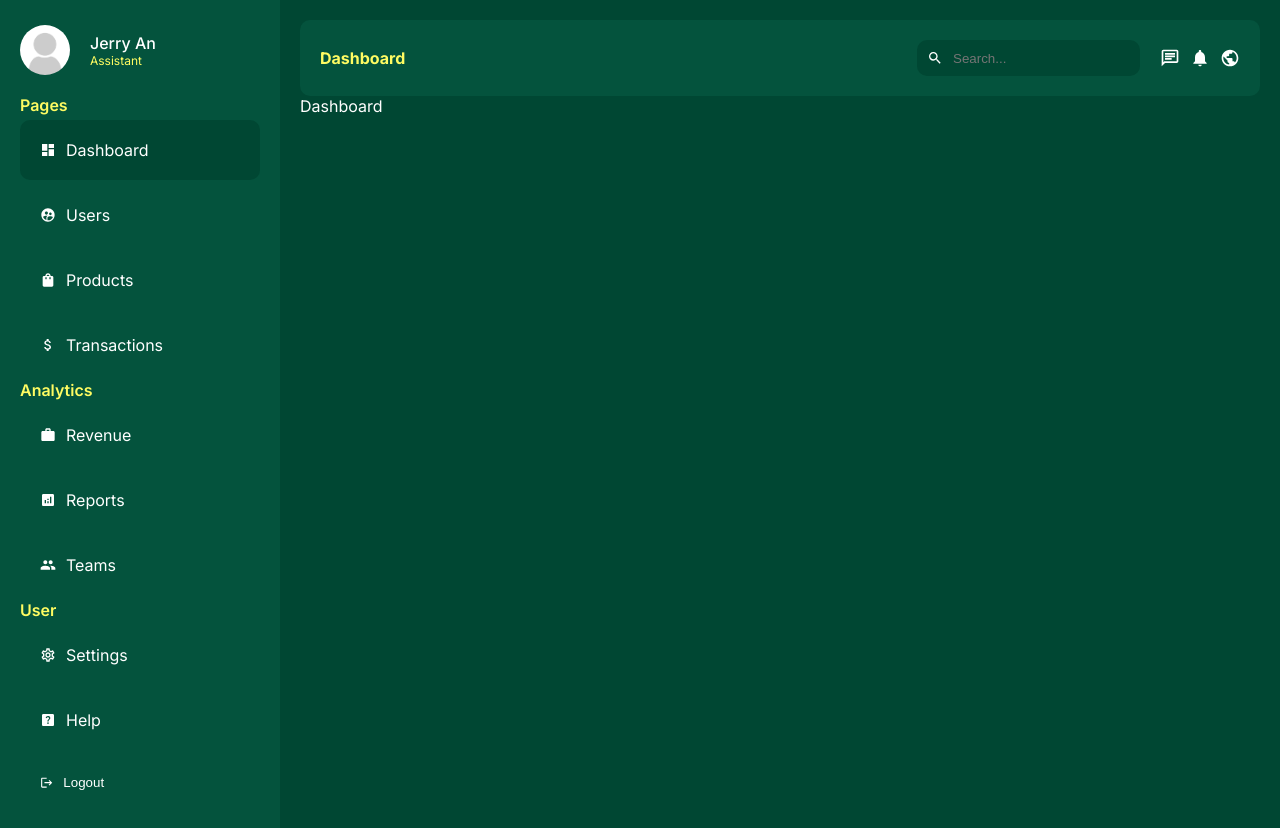
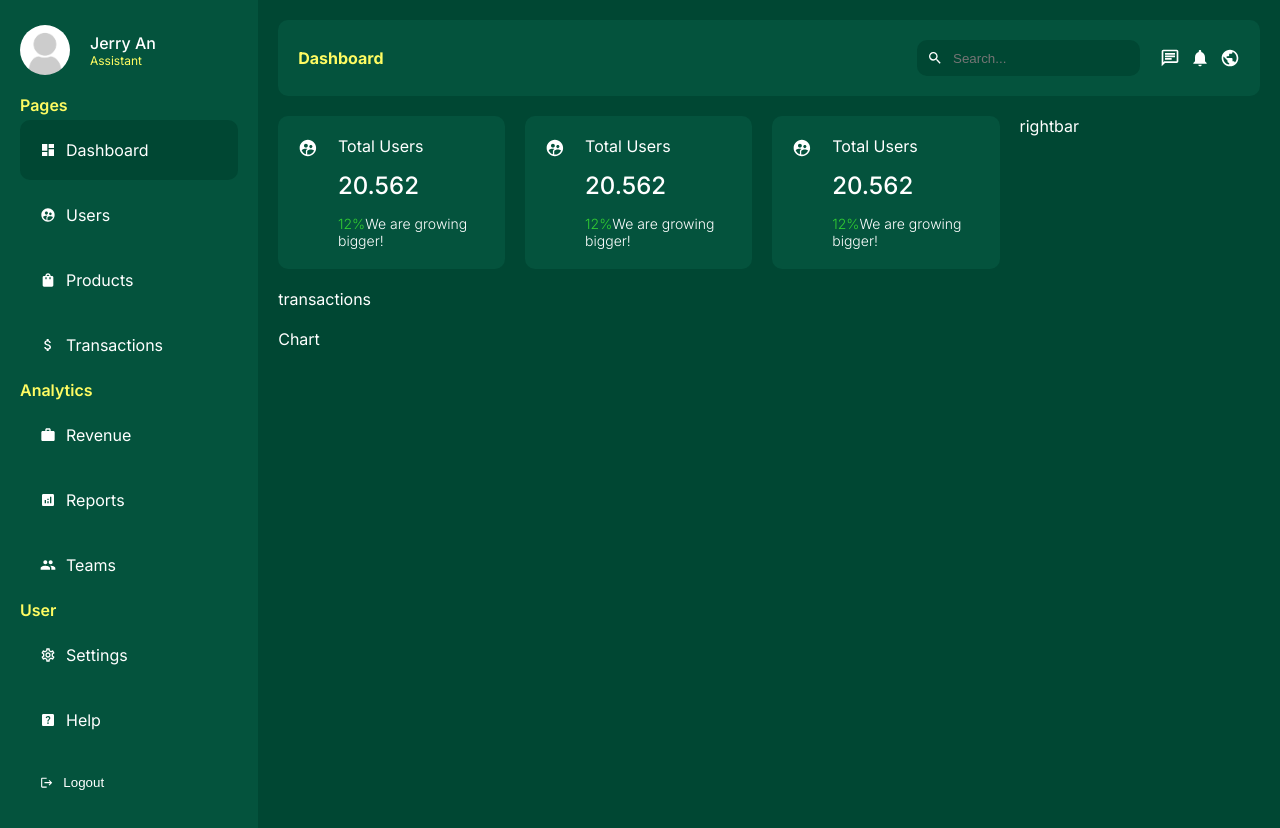
Before and after one commit to sang-phan1194/nextJS-admin-board, a Next.js app: page /dashboard in a window 1280 px wide. Built offline with nearby package versions, Linux system fonts and the light colour scheme.

Commit message:
add ui components for dashboard and mino changes

```diff
--- a/app/dashboard/page.jsx
+++ b/app/dashboard/page.jsx
@@ -1,9 +1,26 @@
-
+import Card from '../ui/dashboard/card/card';
+import Chart from '../ui/dashboard/chart/chart';
+import styles from '../ui/dashboard/dashboard.module.css';
+import Rightbar from '../ui/dashboard/rightbar/rightbar';
+import Transactions from '../ui/dashboard/transactions/transactions';
 
 const Dashboard = () => {
   return (
-    <div>Dashboard</div>
-  )
-}
+    <div className={styles.wrapper}>
+      <div className={styles.main}>
+        <div className={styles.cards}>
+          <Card />
+          <Card />
+          <Card />
+        </div>
+        <Transactions />
+        <Chart />
+      </div>
+      <div className={styles.side}>
+        <Rightbar />
+      </div>
+    </div>
+  );
+};
 
-export default Dashboard
+export default Dashboard;
--- /dev/null
+++ b/app/ui/dashboard/card/card.jsx
@@ -0,0 +1,20 @@
+import { MdSupervisedUserCircle } from 'react-icons/md';
+import styles from './card.module.css';
+
+const Card = () => {
+  return (
+    <div className={styles.container}>
+      <MdSupervisedUserCircle size={24} />
+      <div className={styles.texts}>
+        <span className={styles.title}>Total Users</span>
+        <span className={styles.number}>20.562</span>
+        <span className={styles.detail}>
+          <span className={styles.positive}>12%</span>
+          We are growing bigger!
+        </span>
+      </div>
+    </div>
+  );
+};
+
+export default Card;
--- /dev/null
+++ b/app/ui/dashboard/card/card.module.css
@@ -0,0 +1,38 @@
+.container {
+  width: 100%;
+  background-color: var(--bgSoft);
+  padding: 20px;
+  border-radius: 10px;
+  display: flex;
+  gap: 20px;
+  cursor: pointer;
+}
+
+.container:hover {
+  background-color: #23714b;
+  border: 0.2px solid #3d8361;
+}
+
+.texts {
+  display: flex;
+  flex-direction: column;
+  gap: 15px;
+}
+
+.number {
+  font-size: 24px;
+  font-weight: 500;
+}
+
+.detail {
+  font-size: 14px;
+  font-weight: 300;
+}
+
+.positive {
+  color: limegreen;
+}
+
+.negative {
+  color: red;
+}
--- /dev/null
+++ b/app/ui/dashboard/chart/chart.jsx
@@ -0,0 +1,9 @@
+import styles from './chart.module.css'
+
+const Chart = () => {
+  return (
+    <div className={styles.container}>Chart</div>
+  )
+}
+
+export default Chart
--- /dev/null
+++ b/app/ui/dashboard/chart/chart.module.css
@@ -0,0 +1 @@
+.container{}
--- a/app/ui/dashboard/dashboard.module.css
+++ b/app/ui/dashboard/dashboard.module.css
@@ -9,7 +9,30 @@
 }
 
 .content {
-  flex: 4;
+  flex: 4.5;
   padding: 20px;
+}
+
+.wrapper {
+  display: flex;
+  gap: 20px;
+  margin-top: 20px;
+}
+
+.main {
+  flex: 3;
+  display: flex;
+  flex-direction: column;
+  gap: 20px;
 
 }
+
+.cards {
+  display: flex;
+  gap: 20px;
+  justify-content: space-between;
+}
+
+.side {
+  flex: 1;
+}
--- /dev/null
+++ b/app/ui/dashboard/rightbar/rightbar.jsx
@@ -0,0 +1,9 @@
+import styles from './rightbar.module.css'
+
+const Rightbar = () => {
+  return (
+    <div className={styles.container}>rightbar</div>
+  )
+}
+
+export default Rightbar
--- /dev/null
+++ b/app/ui/dashboard/rightbar/rightbar.module.css
@@ -0,0 +1 @@
+.container{}
--- /dev/null
+++ b/app/ui/dashboard/transactions/transactions.jsx
@@ -0,0 +1,9 @@
+import styles from './transactions.module.css'
+
+const Transactions = () => {
+  return (
+    <div className={styles.container}>transactions</div>
+  )
+}
+
+export default Transactions
--- /dev/null
+++ b/app/ui/dashboard/transactions/transactions.module.css
@@ -0,0 +1 @@
+.container{}
```
